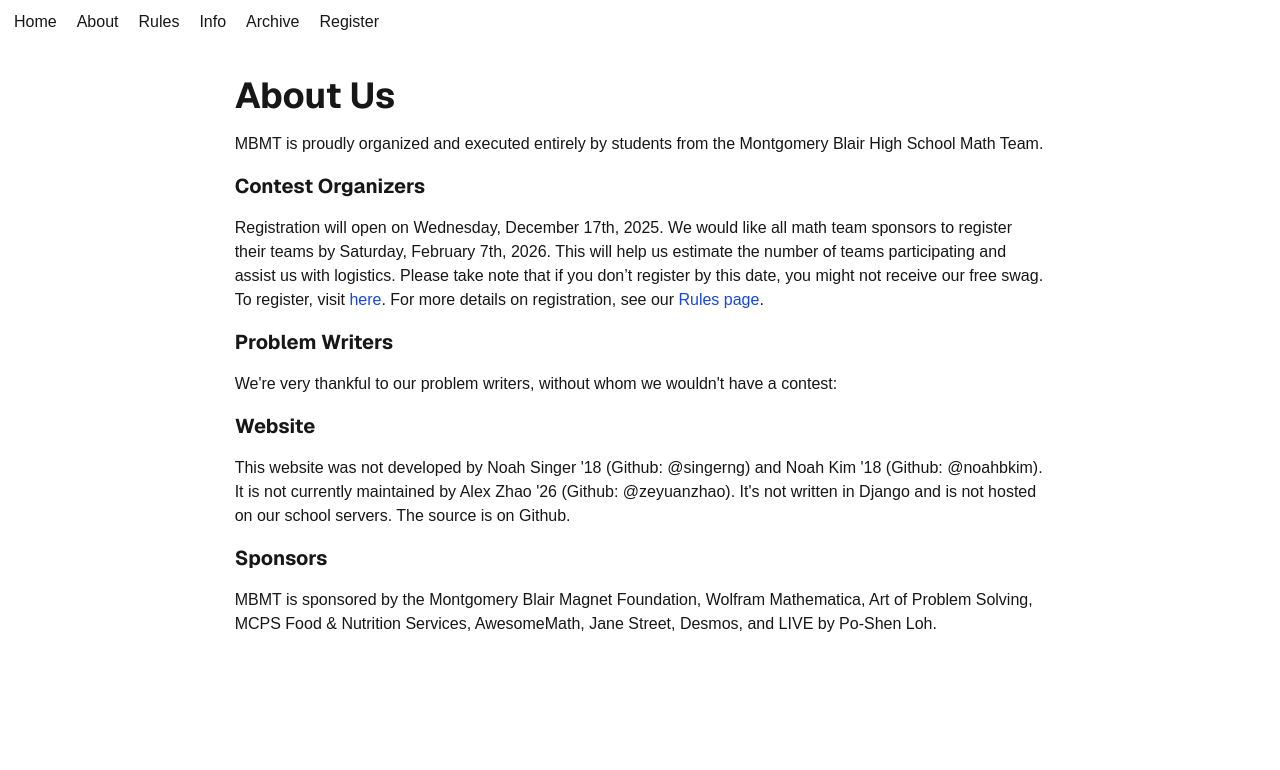
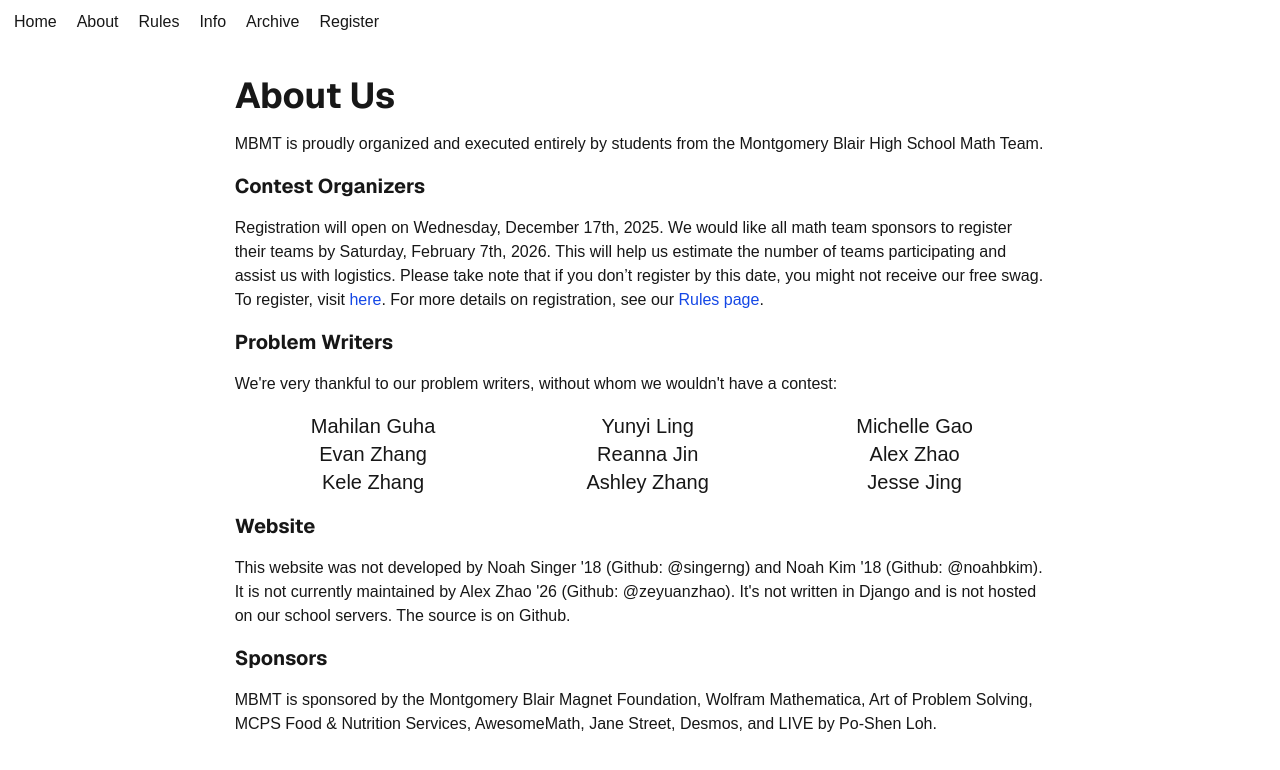
Before and after one commit to montgomery-blair-math-tournament/mbmt-rewrite, a Next.js app: page /about in a window 1280 px wide. Shown: the top 770 px of the page. Built offline with nearby package versions, Linux system fonts and the light colour scheme.

Commit message:
updated about page

```diff
--- a/app/about/page.tsx
+++ b/app/about/page.tsx
@@ -1,3 +1,4 @@
+import Cell from "@/components/Cell";
 import Centered from "@/components/Centered";
 import Link2 from "@/components/Link2";
 
@@ -30,6 +31,25 @@ export default function Page() {
                     We&apos;re very thankful to our problem writers, without
                     whom we wouldn&apos;t have a contest:
                 </p>
+                <table className="text-center text-xl">
+                    <tbody>
+                        <tr>
+                            <Cell>Mahilan Guha</Cell>
+                            <Cell>Yunyi Ling</Cell>
+                            <Cell>Michelle Gao</Cell>
+                        </tr>
+                        <tr>
+                            <Cell>Evan Zhang</Cell>
+                            <Cell>Reanna Jin</Cell>
+                            <Cell>Alex Zhao</Cell>
+                        </tr>
+                        <tr>
+                            <Cell>Kele Zhang</Cell>
+                            <Cell>Ashley Zhang</Cell>
+                            <Cell>Jesse Jing</Cell>
+                        </tr>
+                    </tbody>
+                </table>
 
                 <h2 className="text-xl font-bold font-sans">Website</h2>
                 <p>
```
